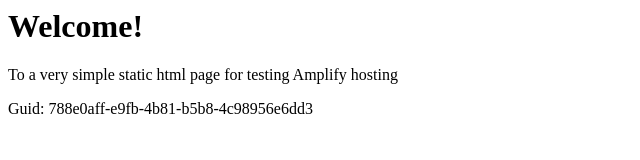
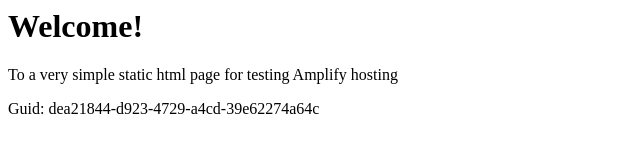
Before and after one commit to aws-aemilia-pdx/Github-PR-Commit-Integration-Test-DoNotTouch-GitHubWebhookPushCanaryTest-v1-preprod-us-west-2, a website: page src/index.html in a window 1280 px wide. Shown: the full height of the page, 0-640 px from the left. Drawn offline with Linux system fonts and the light colour scheme.

Commit message:
commit from integ tests

```diff
--- a/src/index.html
+++ b/src/index.html
@@ -12,6 +12,6 @@
 <body>
     <h1>Welcome!</h1>
     <p>To a very simple static html page for testing Amplify hosting</p>
-    <p>Guid: 788e0aff-e9fb-4b81-b5b8-4c98956e6dd3</p></body>
+    <p>Guid: dea21844-d923-4729-a4cd-39e62274a64c</p></body>
 
 </html>
```
